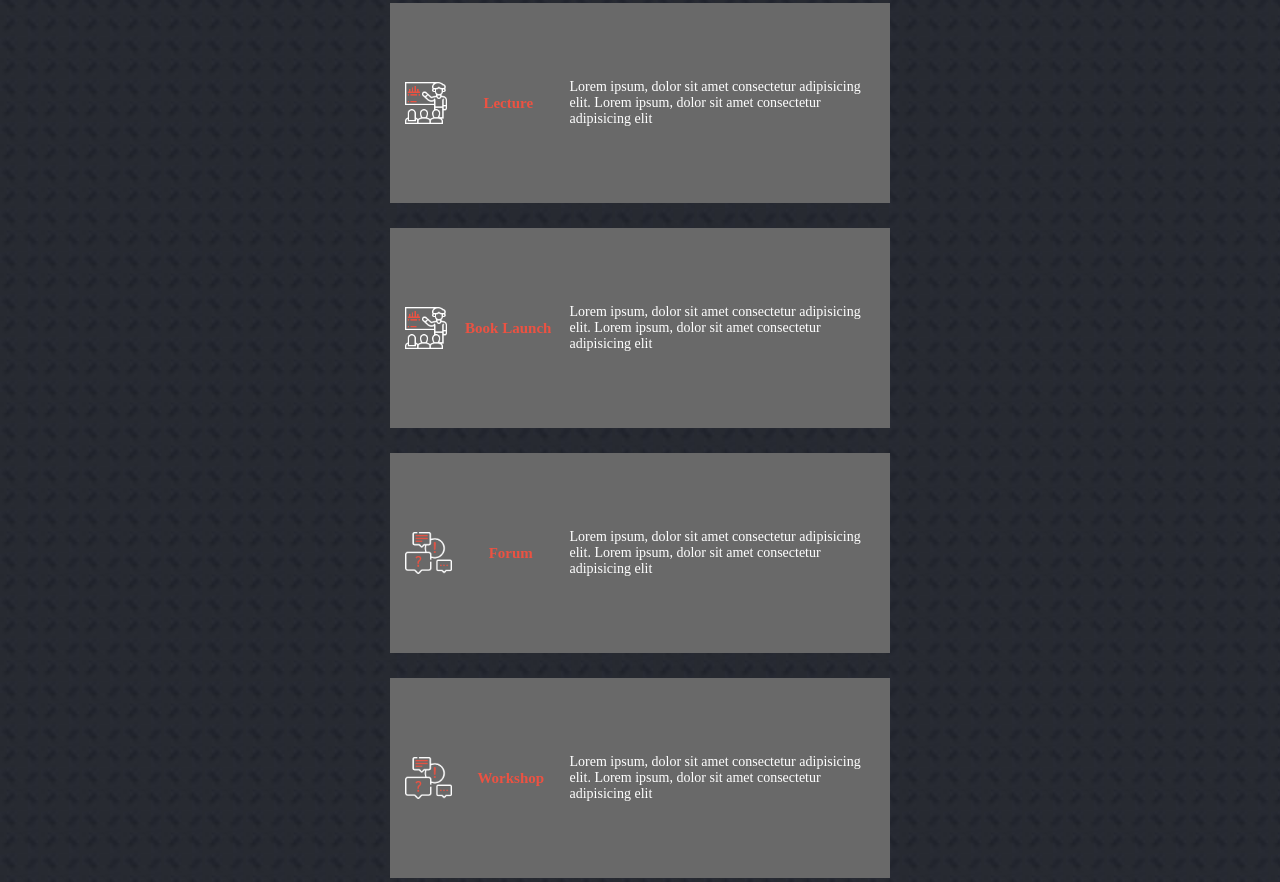
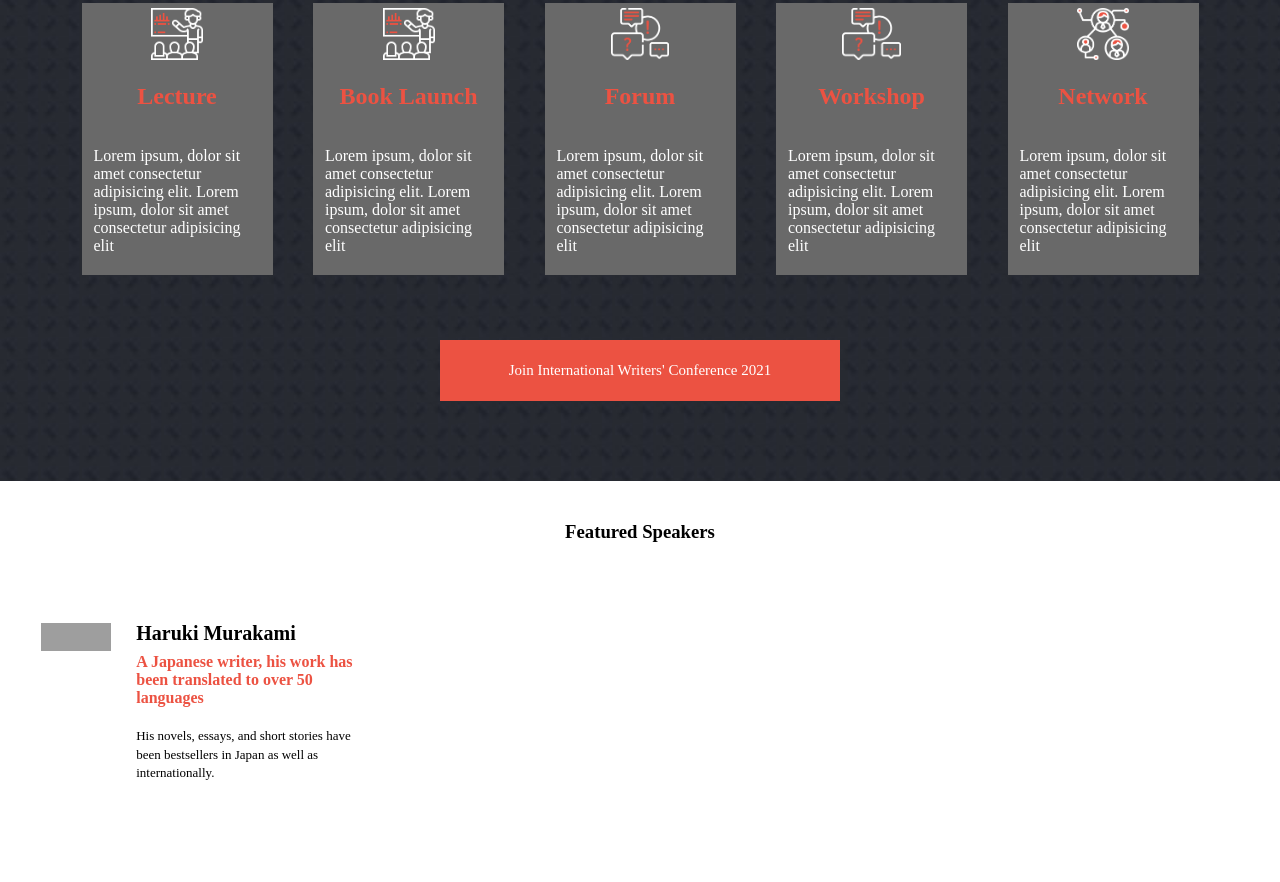
Before and after one commit to Gunjuzone/International-Writers-Conference-2021, a plain HTML site: page home.html in a window 1280 px wide. Shown: the part 825-1707 px from the top of the page. Drawn offline with Linux system fonts and the light colour scheme; grey boxes are pictures that could not be loaded; a web font is replaced by a local one.

Commit message:
Use media querry to adapt mobile version to tablet version

```diff
--- a/home.css
+++ b/home.css
@@ -215,12 +215,12 @@
 .lecture-title {
   color: #ec5242;
   font-weight: 700;
-  font-size: 15px;
+  font-size: 20px;
 }
 
 .lecture-text {
-  width: 65%;
-  font-size: 14px;
+  width: 60%;
+  font-size: 15px;
   color: #fff;
   justify-self: center;
   justify-content: center;
@@ -398,8 +398,53 @@
     margin-bottom: 28px;
   }
 
+  .program-list,
+  .featured-speakers-ul {
+    flex-direction: row;
+    flex-wrap: wrap;
+    align-items: center;
+    justify-content: space-evenly;
+    padding: 0 1em;
+  }
 
+  .program-lecture,
+  .featured-speakers-list {
+    height: 17em;
+    width: 191px;
+  }
 
+  .featured-speakers-list {
+    width: 320px;
+  }
 
+  .lecture-ul {
+    justify-content: space-between;
+    padding: 5px;
+    height: 100%;
+    align-items: center;
+    flex-direction: column;
+  }
+
+  .lecture-title {
+    font-size: 24px;
+  }
+
+  .lecture-text {
+    width: 100%;
+    font-size: 16px;
+    padding: 15px 7px;
+  }
+
+  .featured-h3 {
+    font-size: 20px;
+  }
+
+  .lecture-icon,
+  .book-launch-icon,
+  .forum-icon,
+  .workshop-icon,
+  .network-icon {
+    height: 52px;
+  }
 
 }
```
